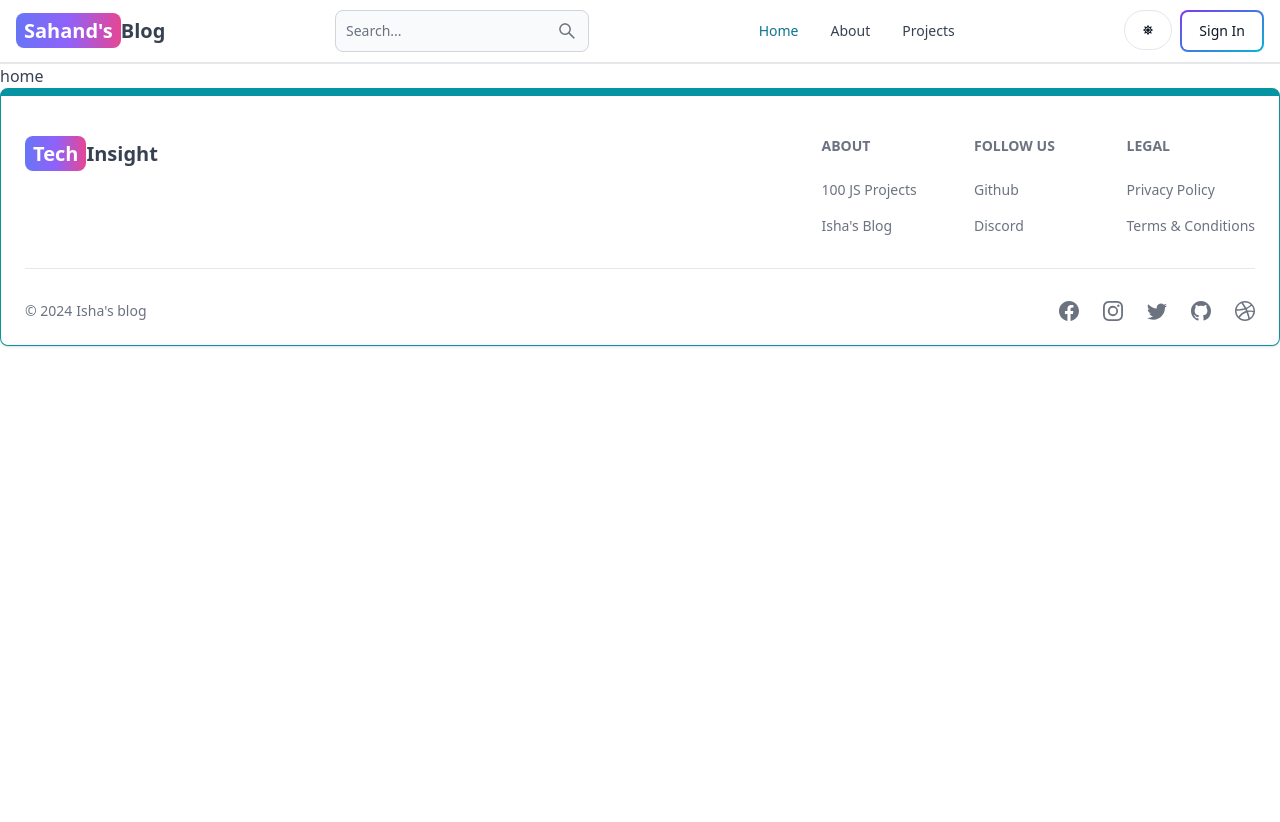
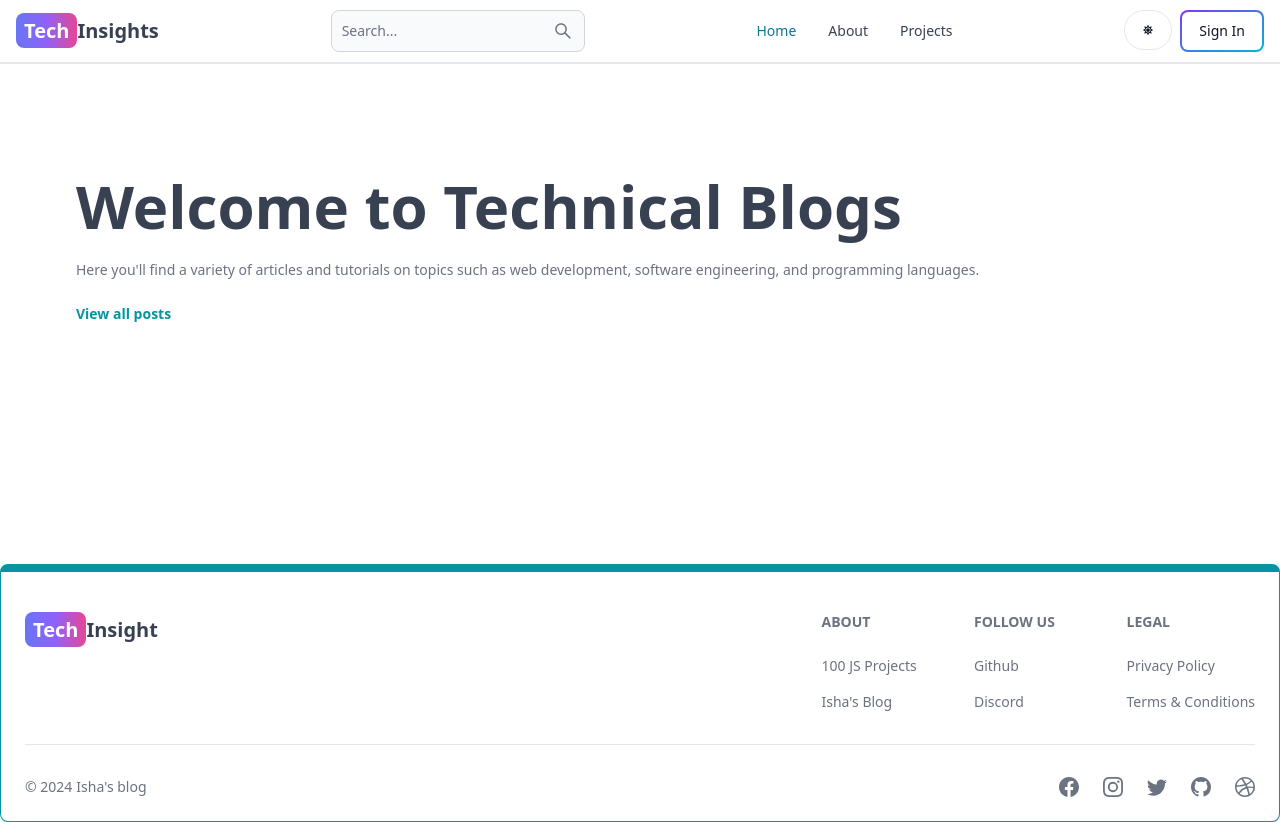
Before and after one commit to ishaaaa8/Tech-Insight, a React (Vite) app in the folder client/: page / in a window 1280 px wide. Before the commit the page ends 800 px from the top, so only its background shows below. Built offline with nearby package versions, Linux system fonts and the light colour scheme; no server answers.

Commit message:
home about

```diff
--- a/client/src/components/Header.jsx
+++ b/client/src/components/Header.jsx
@@ -1,99 +1,3 @@
-// import React from 'react'
-// import {Button, Dropdown, Navbar, NavbarCollapse, NavbarToggle, TextInput,Avatar, DropdownItem} from 'flowbite-react';
-// import { Link, useLocation } from 'react-router-dom';
-// import {AiOutlineSearch} from 'react-icons/ai';
-// import{FaMoon, FaSun} from 'react-icons/fa';
-// import {useSelector,useDispatch} from 'react-redux';
-// import {toggleTheme} from '../redux/theme/themeSlice';
-// import { signoutSuccess } from '../redux/user/userSlice';
-
-// export default function Header() {
-//     const dispatch = useDispatch();
-//     const path = useLocation().pathname;
-//     const {currentUser} = useSelector(state => state.user)
-//     const  theme  = useSelector((state) => state.theme);
-//     const handleSignout = async () => {
-//         try{
-//           const res = await fetch('/api/user/signout',{
-//             method:'POST',
-//           });
-//           const data=await res.json();
-//           if(!res.ok){
-//             console.log(data.message);
-//           }else{
-//             dispatch(signoutSuccess());
-//           }
-//         }catch(error){
-//           console.log(error.message);
-//         }
-//       }
-//   return (
-//     <Navbar className='border-b-2'>
-//         <Link to="/" className='self-center whitespace-nowrap text-sm sm:text-xl font-semibold dark:text-white'>
-//             <span className='px-2 py-1 bg-gradient-to-r from-indigo-500 via-purple-500 to-pink-500 rounded-lg text-white'>Tech</span>
-//             Insights
-//         </Link>
-//         <form>
-//             <TextInput type='text'
-//             placeholder='Search...'
-//             rightIcon={AiOutlineSearch}
-//             className='hidden lg:inline'
-//             />
-//         </form>
-//         <Button className='w-12 h-10 lg:hidden' color='gray' pill>
-//             <AiOutlineSearch/>
-//         </Button>
-
-//         <div className='flex gap-2 md:order-2'>
-//         <Button
-//           className='w-12 h-10 hidden sm:inline'
-//           color='gray'
-//           pill
-//           onClick={() => dispatch(toggleTheme())}
-//         >
-//           {theme === 'light' ? <FaSun /> : <FaMoon />}
-//         </Button>
-
-//             {currentUser?(
-//                 <Dropdown arrowIcon={false}
-//                 inline label={
-//                     <Avatar alt='user' img={currentUser.profilePicture} rounded/>
-//                 }>
-
-//                     <Dropdown.Header>
-//                         <span className='block text-sm'>@{currentUser.username}</span>
-//                         <span className=' text-sm font-medium truncate block'>@{currentUser.email}</span>
-
-
-//                     </Dropdown.Header>
-
-//                     <Link to={'/dashboard?tab=profile'}><Dropdown.Item>Profile</Dropdown.Item></Link>
-//                     <Dropdown.Divider/>
-//                     <Dropdown.Item onClick={handleSignout}>Sign Out</Dropdown.Item>
-
-//                 </Dropdown>
-//             ) : (<Link to='/sign-in'>
-//                 <Button gradientDuoTone='purpleToBlue' outline>Sign In </Button>
-//             </Link>)}
-
-//             <Navbar.Toggle/>
-
-//         </div>
-//         <Navbar.Collapse>
-//                 <Navbar.Link active={path==='/'} as={'div'}>
-//                     <Link to='/'>Home</Link>
-//                 </Navbar.Link>
-//                 <Navbar.Link active={path==='/about'} as={'div'}>
-//                     <Link to='/about'>About</Link>
-//                 </Navbar.Link>
-//                 <Navbar.Link active={path==='/projects'} as={'div'}>
-//                     <Link to='/projects'>Projects</Link>
-//                 </Navbar.Link>
-//             </Navbar.Collapse>
-//     </Navbar>
-//   )
-// }
-
 import { Avatar, Button, Dropdown, Navbar, TextInput } from 'flowbite-react';
 import { Link, useLocation, useNavigate } from 'react-router-dom';
 import { AiOutlineSearch } from 'react-icons/ai';
@@ -151,9 +55,9 @@ export default function Header() {
         className='self-center whitespace-nowrap text-sm sm:text-xl font-semibold dark:text-white'
       >
         <span className='px-2 py-1 bg-gradient-to-r from-indigo-500 via-purple-500 to-pink-500 rounded-lg text-white'>
-          Sahand's
+          Tech
         </span>
-        Blog
+        Insights
       </Link>
       <form onSubmit={handleSubmit}>
         <TextInput
@@ -186,7 +90,7 @@ export default function Header() {
             }
           >
             <Dropdown.Header>
-              <span className='block text-sm'>@{currentUser.username}</span>
+              <span className='block text-md'>@{currentUser.username}</span>
               <span className='block text-sm font-medium truncate'>
                 {currentUser.email}
               </span>
--- a/client/src/pages/About.jsx
+++ b/client/src/pages/About.jsx
@@ -2,8 +2,8 @@ import React from 'react'
 
 export default function About() {
   return (
-    <div className='text-3xl'>
-      About
+    <div className='text-3xl text-cyan-600 p-3 h-[500px]'>
+      Find all you need about Tech here!
     </div>
   )
 }
--- a/client/src/pages/Home.jsx
+++ b/client/src/pages/Home.jsx
@@ -1,9 +1,26 @@
-import React from 'react'
+
+import { Link } from 'react-router-dom';
+
 
 export default function Home() {
   return (
     <div>
-      home
+      <div className='flex flex-col gap-6 p-28 px-3 max-w-6xl mx-auto min-h-[500px]'>
+        <h1 className='text-3xl font-bold lg:text-6xl'>Welcome to Technical Blogs</h1>
+        <p className='text-gray-500 text-xs sm:text-sm'>
+          Here you'll find a variety of articles and tutorials on topics such as
+          web development, software engineering, and programming languages.
+        </p>
+        <Link
+          to='/dashboard?tab=profile'
+          className='text-xs sm:text-sm text-teal-500 font-bold hover:underline'
+        >
+          View all posts
+        </Link>
+      </div>
+
+
+
     </div>
-  )
+  );
 }
--- a/client/src/pages/PostPage.jsx
+++ b/client/src/pages/PostPage.jsx
@@ -8,7 +8,7 @@ export default function PostPage() {
   const [loading, setLoading] = useState(true);
   const [error, setError] = useState(false);
   const [post, setPost] = useState(null);
-  const [recentPosts, setRecentPosts] = useState(null);
+
 
   useEffect(() => {
     const fetchPost = async () => {
@@ -83,16 +83,11 @@ export default function PostPage() {
         className='p-3 max-w-2xl mx-auto w-full post-content'
         dangerouslySetInnerHTML={{ __html: post && post.content }}
       ></div>
-      {/* <div className='max-w-4xl mx-auto w-full'>
-        <CallToAction />
-      </div>
-      <CommentSection postId={post._id} /> */}
 
       <div className='flex flex-col justify-center items-center mb-5'>
         <h1 className='text-xl mt-5'>Recent articles</h1>
         <div className='flex flex-wrap gap-5 mt-5 justify-center'>
-          {/* {recentPosts &&
-            recentPosts.map((post) => <PostCard key={post._id} post={post} />)} */}
+
         </div>
       </div>
     </main>
--- a/client/src/pages/Projects.jsx
+++ b/client/src/pages/Projects.jsx
@@ -1,9 +1,19 @@
-import React from 'react'
+import React from 'react';
 
 export default function Projects() {
   return (
-    <div>
-      projects
+    <div className='min-h-[500px] text-cyan-600 p-3'>
+      <a
+        href='https://www.100jsprojects.com'
+        target='_blank'
+        rel='noopener noreferrer'
+      >
+        Click to create and learn using
+        <span className='text-cyan-900 t'>
+        100 JS Projects
+        </span>
+
+      </a>
     </div>
-  )
+  );
 }
--- a/client/src/pages/SignIn.jsx
+++ b/client/src/pages/SignIn.jsx
@@ -59,9 +59,9 @@ export default function SignIn() {
         <div className='flex-1'>
           <Link to='/' className='font-bold dark:text-white text-4xl'>
             <span className='px-2 py-1 bg-gradient-to-r from-indigo-500 via-purple-500 to-pink-500 rounded-lg text-white'>
-              Isha's
+              Tech
             </span>
-            Blog
+            Insights
           </Link>
           <p className='text-sm mt-5'>
             This is a demo project. You can sign in with your email and password
```
